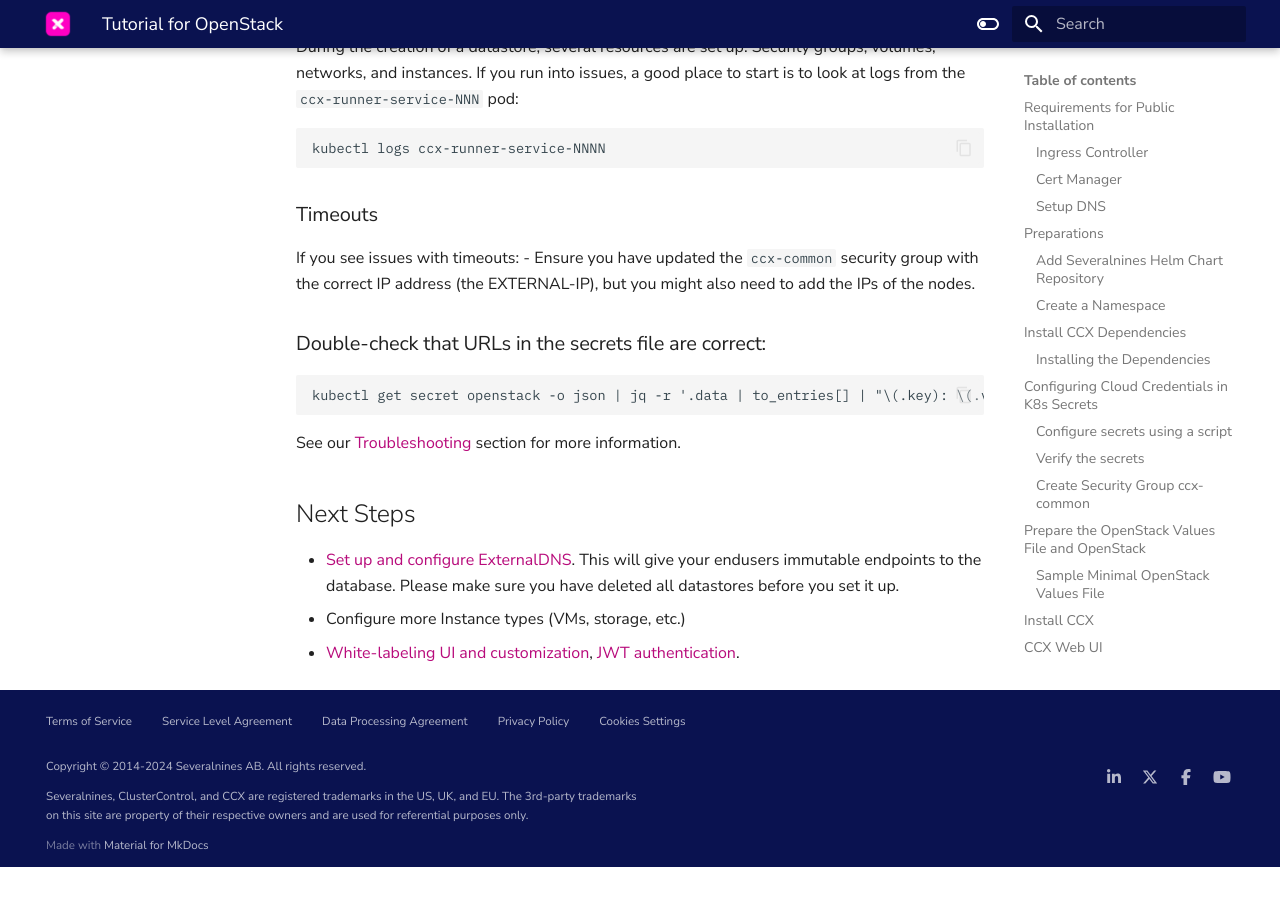
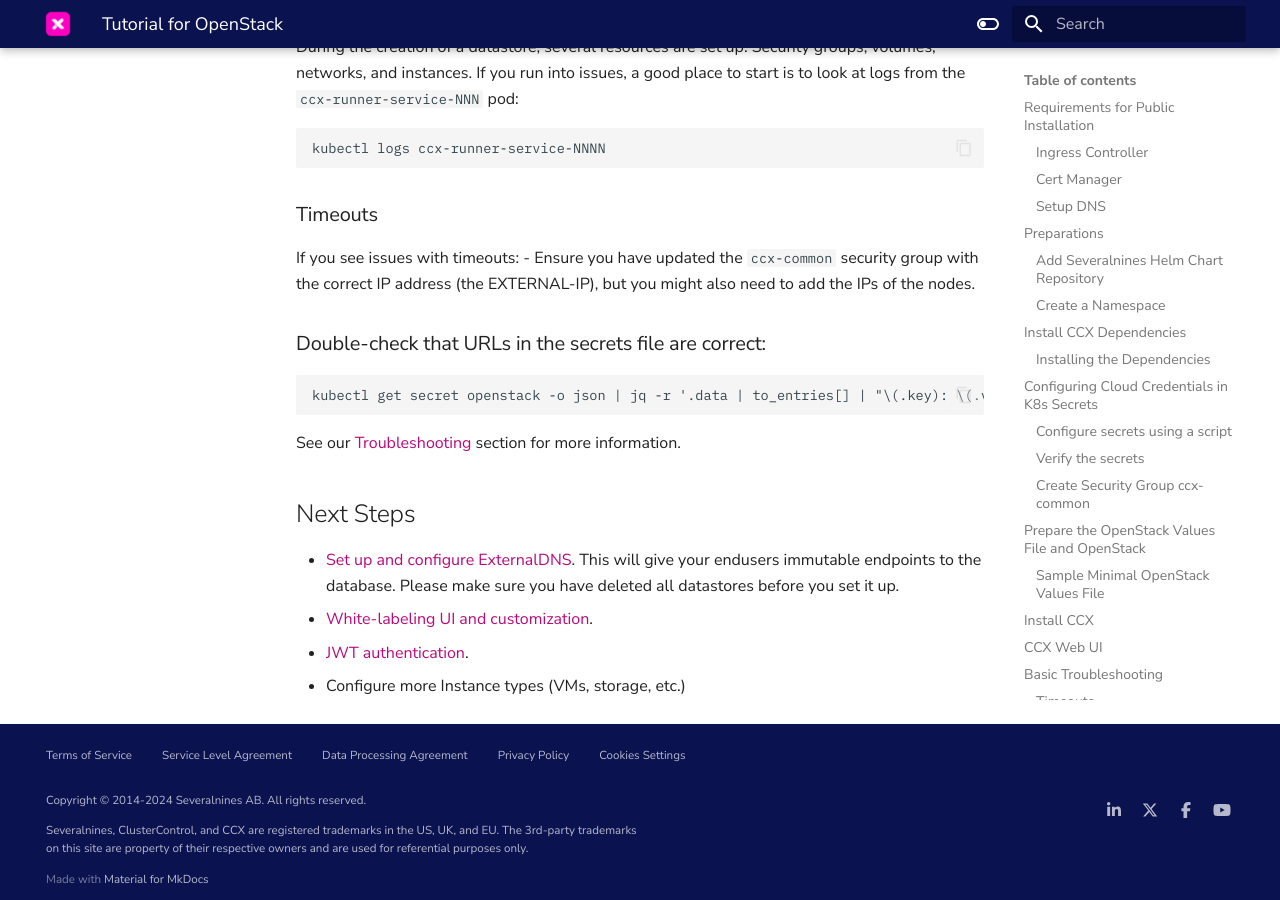
Before and after one commit to severalnines/ccx-docs, an MkDocs documentation site: the page built from docs/admin/Installation/Tutorial-openstack.md, in a window 1280 px wide and 900 px high, scrolled down 8767 px. Built offline with MkDocs 1.6.1 and Material for MkDocs 9.7.7, drawn with Linux system fonts in a browser that asks for light colours; comment, search, counter and statistics services are not loaded; before the commit the page ends 9634 px from its top, so only the background shows below that.

Commit message:
updated link order

```diff
--- a/docs/admin/Installation/Tutorial-openstack.md
+++ b/docs/admin/Installation/Tutorial-openstack.md
@@ -396,5 +396,6 @@
 ## Next Steps
 
 - [Set up and configure ExternalDNS](docs/admin/Installation/Dynamic-DNS.md). This will give your endusers immutable endpoints to the database. Please make sure you have deleted all datastores before you set it up.
+- [White-labeling UI and customization](docs/admin/Customisation/Frontend.md).
+- [JWT authentication](docs/admin/Customisation/JWT.md).
 - Configure more Instance types (VMs, storage, etc.)
-- [White-labeling UI and customization](docs/admin/Customisation/Frontend.md), [JWT authentication](docs/admin/Customisation/JWT.md).
```
